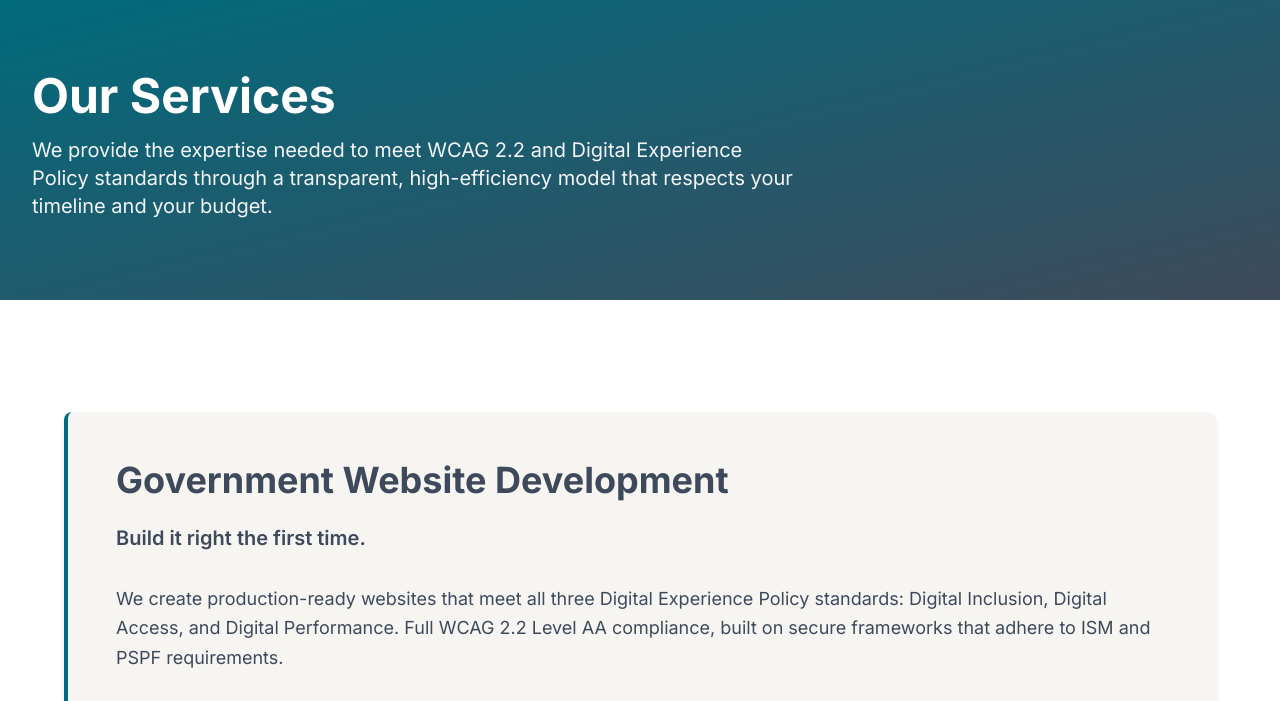
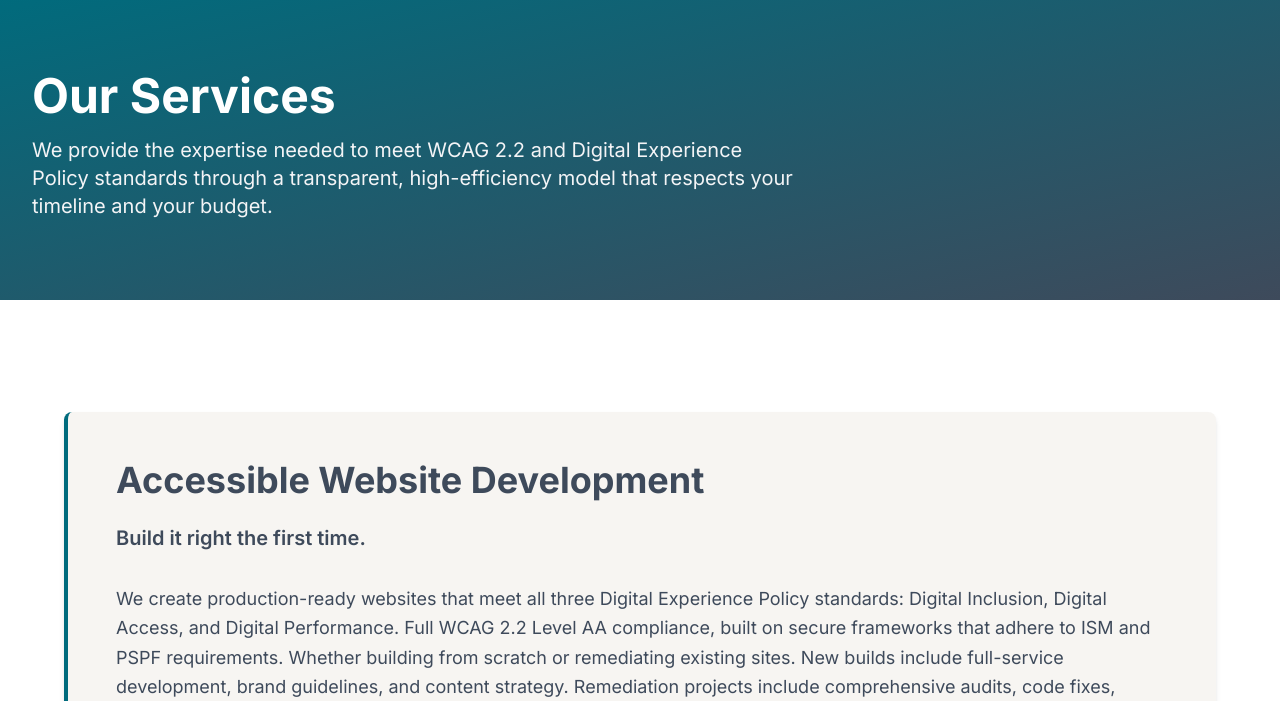
Before and after one commit to SkiltonJ/KelpieWebServices, a website: page pages/services.html in a window 1280 px wide. Shown: the part 90-791 px from the top of the page. Drawn offline with Linux system fonts and the light colour scheme.

Commit message:
Changed Service 1

```diff
--- a/pages/services.html
+++ b/pages/services.html
@@ -96,13 +96,16 @@
     <section id="government-development" class="py-20 lg:py-28 bg-white">
       <div class="max-w-7xl mx-auto px-6 lg:px-8">
         <div class="max-w-6xl mx-auto bg-off-white rounded-lg shadow-md p-8 lg:p-12 border-l-4 border-deep-teal">
-          <h2 class="text-3xl lg:text-4xl font-bold text-slate mb-6">Government Website Development</h2>
+          <h2 class="text-3xl lg:text-4xl font-bold text-slate mb-6">Accessible Website Development</h2>
           <p class="text-xl text-slate mb-8 font-semibold">Build it right the first time.</p>
 
           <p class="text-lg text-slate leading-relaxed mb-8">
             We create production-ready websites that meet all three Digital Experience Policy standards: Digital
             Inclusion, Digital Access, and Digital Performance. Full WCAG 2.2 Level AA compliance, built on secure
-            frameworks that adhere to ISM and PSPF requirements.
+            frameworks that adhere to ISM and PSPF requirements. Whether building from scratch or remediating existing
+            sites. New builds include full-service development, brand guidelines, and content strategy. Remediation
+            projects include comprehensive audits, code fixes, testing, and documentation. All projects meet SA
+            Government Digital Inclusion Standards and include staff training.
           </p>
 
           <h3 class="text-2xl font-bold text-slate mb-4">What's included:</h3>
```
Also changed, not shown: index.html (+1 -1 lines).
